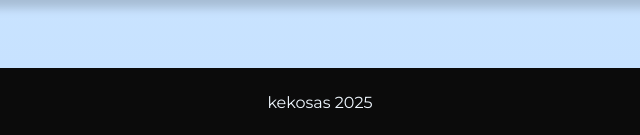
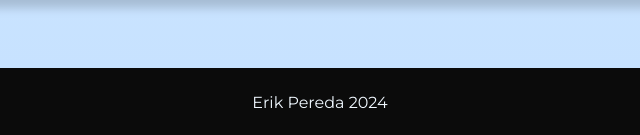
Before and after one commit to KekoPereda/portafolio_alura, a plain HTML site: page index.html in a window 1280 px wide. Shown: the part 5802-5937 px from the top of the page, 320-960 px from the left. Drawn offline with Linux system fonts and the light colour scheme.

Commit message:
readme e index

```diff
--- a/index.html
+++ b/index.html
@@ -393,7 +393,7 @@
     <footer>
 
         <div class="pie"></div>
-        kekosas 2025
+        Erik Pereda 2024
 
     </footer>
 
```
Also changed, not shown: 1 other file.
